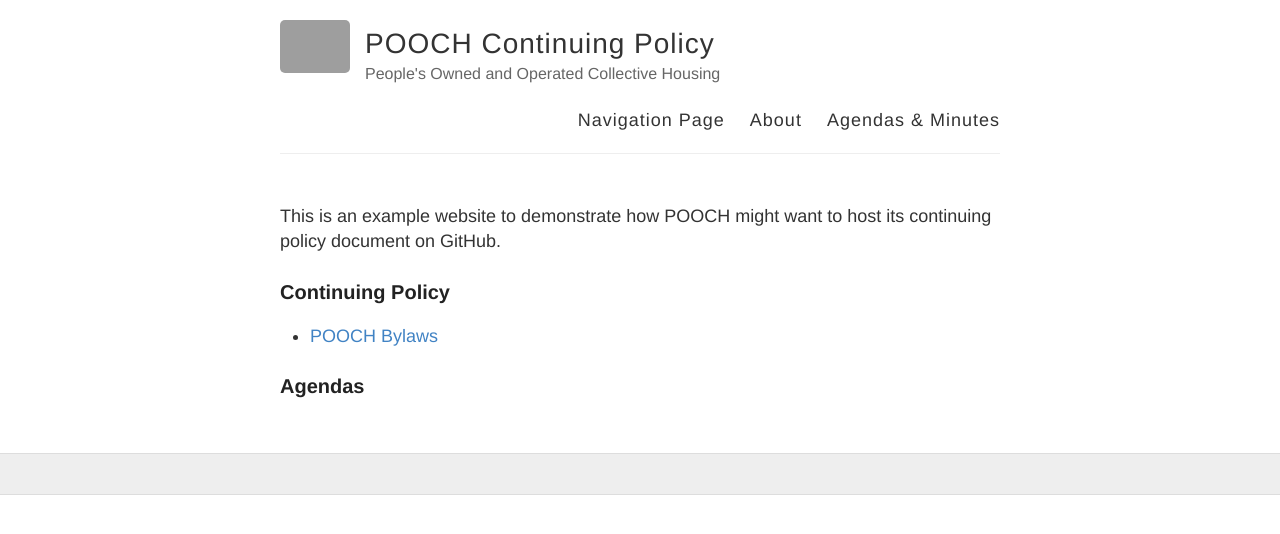
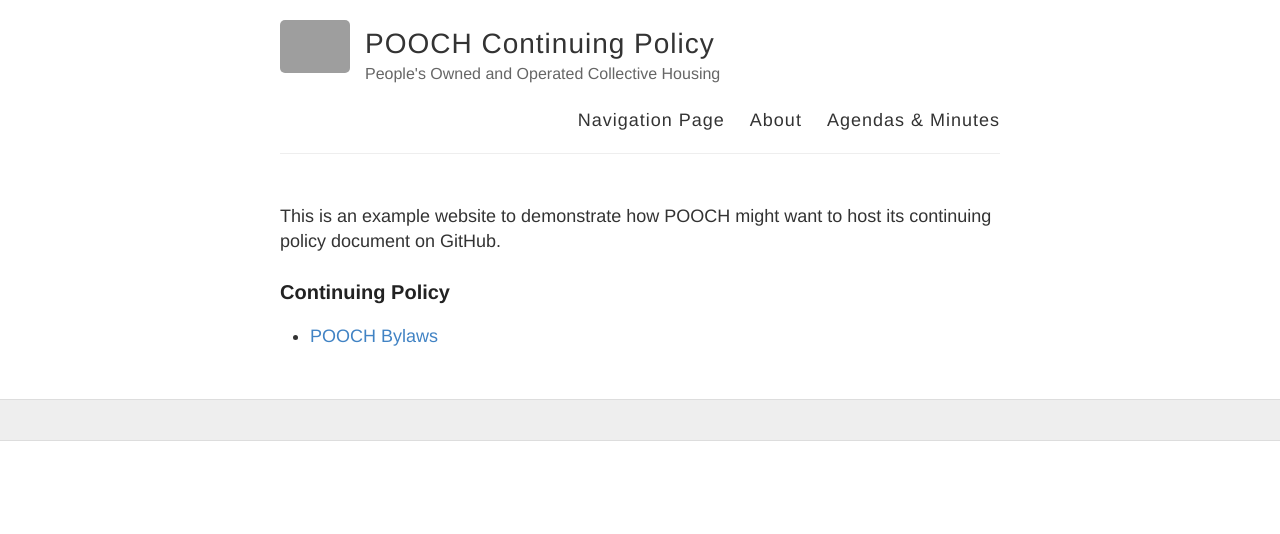
Before and after one commit to POOCHCOOP/POOCHCOOP.github.io, a Jekyll site: the page built from index.html, in a window 1280 px wide. Shown: the top 534 px of the page. Built offline with Jekyll 4.4.1, drawn with Linux system fonts in a browser that asks for light colours; grey boxes are pictures that could not be loaded.

Commit message:
removing agendas from front page

```diff
--- a/index.html
+++ b/index.html
@@ -14,12 +14,3 @@
       {% endif %}
     {% endfor %}
 </ul>
-
-<h3>Agendas</h3>
-<ul>
-    {% for doc in site.agenda %}
-      {% if doc.category == "agenda" %}
-        <li><a href="{{ doc.url }}">{{ doc.title }}</a></li>
-      {% endif %}
-    {% endfor %}
-</ul>
```
